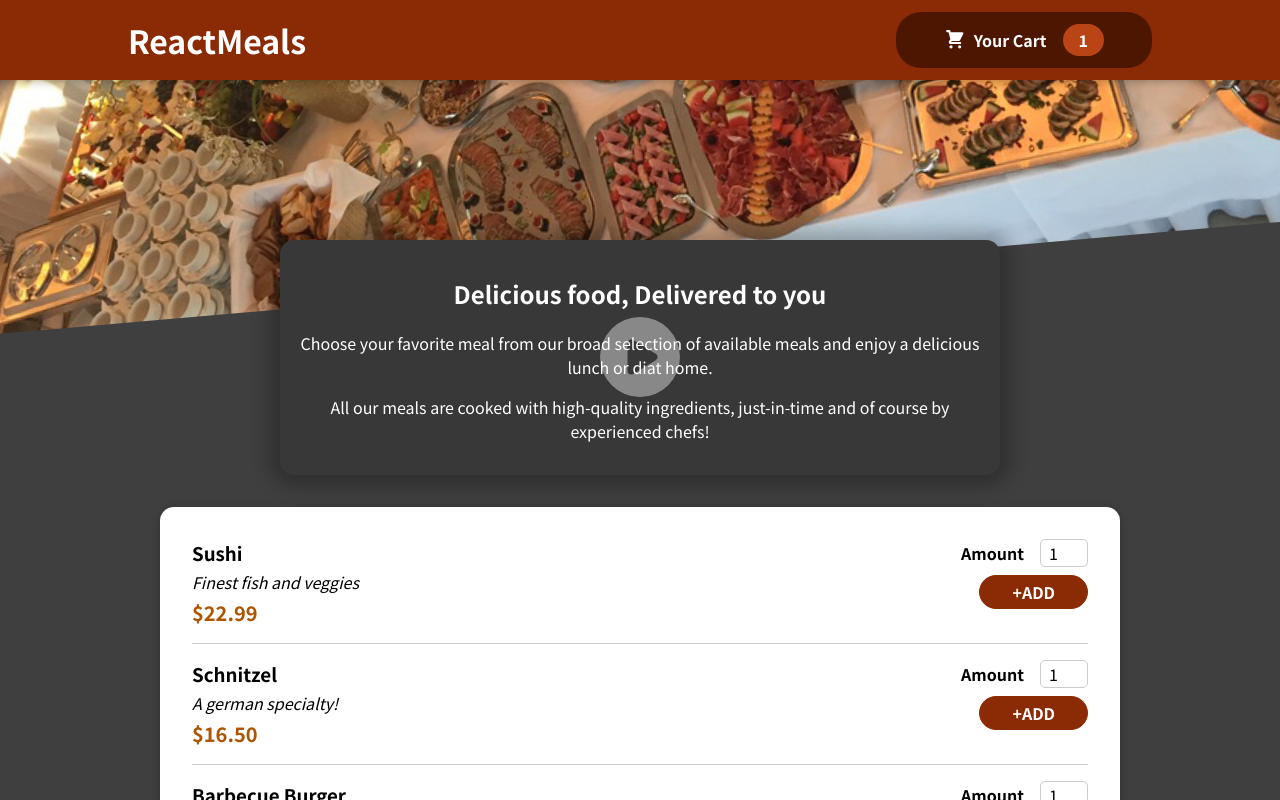
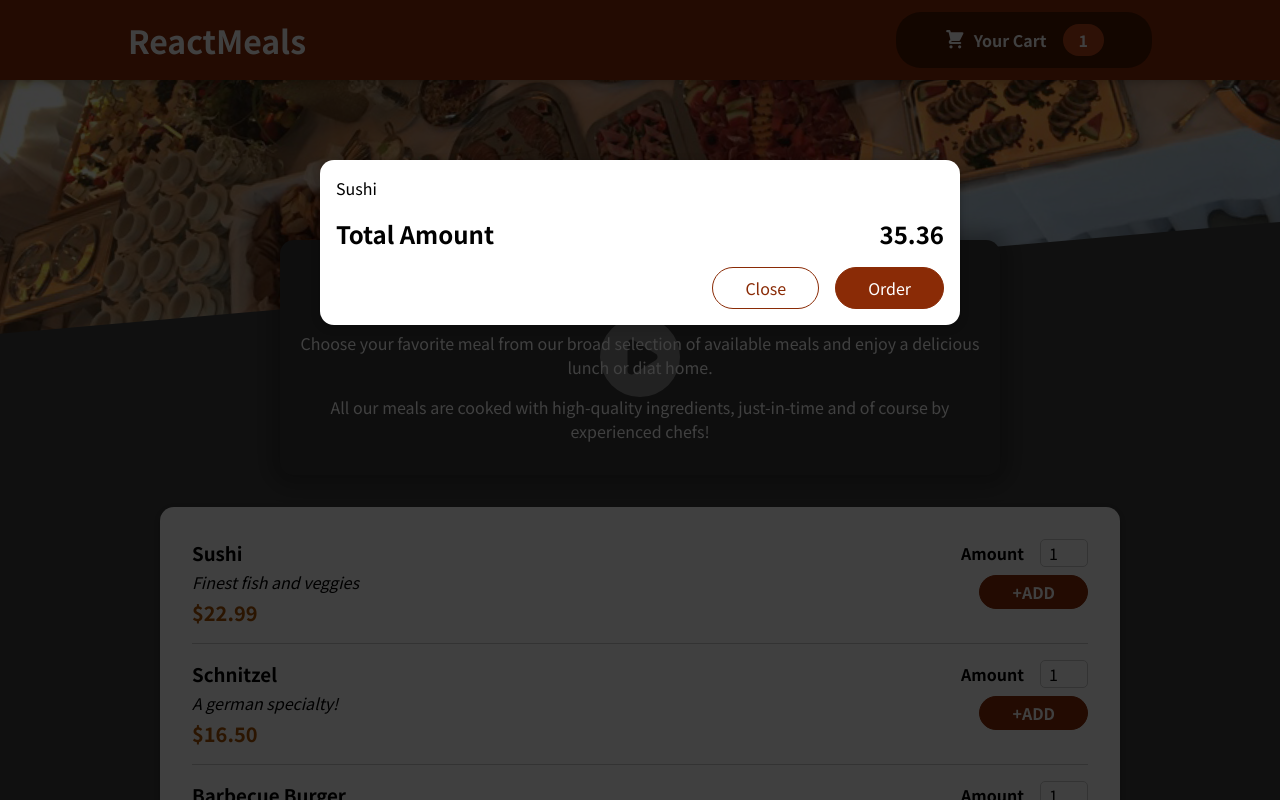
Before and after one commit to FarhanKhan7749/Creating-a-Restaurant-Website, a React (Create React App) app: page / in a window 1280 px wide. Shown: the top 800 px of the page. Built offline with nearby package versions, Linux system fonts and the light colour scheme.

Commit message:
Making a hard Coded Cart without any Functionality

```diff
--- a/public/index.html
+++ b/public/index.html
@@ -28,6 +28,8 @@
   </head>
   <body>
     <noscript>You need to enable JavaScript to run this app.</noscript>
+    <div id="backdroop-root"></div>
+    <div id="overlay-root"></div>
     <div id="root"></div>
     <!--
       This HTML file is a template.
--- a/src/App.js
+++ b/src/App.js
@@ -1,4 +1,5 @@
 import React from "react";
+import Cart from "./component/Cart/Cart";
 import Header from "./component/Layout/Header";
 import Meals from "./component/Meals/Meals";
 //import MealsSummary from "./component/Meals/MealsSummary";
@@ -6,6 +7,7 @@
 function App() {
   return (
     <React.Fragment>
+      <Cart />
       <Header />
       <main>
         <Meals></Meals>
--- /dev/null
+++ b/src/component/Cart/Cart.js
@@ -0,0 +1,25 @@
+import Modal from '../UI/Modal';
+import classes from './Cart.module.css';
+
+const Cart = (props) => {
+    const cartItem = <ul className={classes['cart-items']}>{[
+        { id: 'c1', name: 'Sushi', amount: 2, price: 12.99 }
+        ].map((item) => <li>{item.name}</li>)}</ul>;
+
+    return (
+        <Modal>
+            {cartItem}
+            <div className={classes.total}>
+                <span>Total Amount</span>
+                <span>35.36</span>
+            </div>
+            <div className={classes.actions}>
+                <button className={classes['button--alt']}>Close</button>
+                <button className={classes.button}>Order</button>
+            </div>
+            <div></div>
+        </Modal>
+    )
+};
+
+export default Cart;
--- /dev/null
+++ b/src/component/Cart/Cart.module.css
@@ -0,0 +1,46 @@
+.cart-items {
+    list-style: none;
+    margin: 0;
+    padding: 0;
+    max-height: 20rem;
+    overflow: auto;
+  }
+
+  .total {
+    display: flex;
+    justify-content: space-between;
+    align-items: center;
+    font-weight: bold;
+    font-size: 1.5rem;
+    margin: 1rem 0;
+  }
+
+  .actions {
+    text-align: right;
+  }
+
+  .actions button {
+    font: inherit;
+    cursor: pointer;
+    background-color: transparent;
+    border: 1px solid #8a2b06;
+    padding: 0.5rem 2rem;
+    border-radius: 25px;
+    margin-left: 1rem;
+  }
+
+  .actions button:hover,
+  .actions button:active {
+    background-color: #5a1a01;
+    border-color: #5a1a01;
+    color: white;
+  }
+
+  .actions .button--alt {
+    color: #8a2b06;
+  }
+
+  .actions .button {
+    background-color: #8a2b06;
+    color: white;
+  }
--- a/src/component/Meals/AvailableMeals.js
+++ b/src/component/Meals/AvailableMeals.js
@@ -28,13 +28,14 @@
   },
 ];
 
-const AvailableMeals = () =>{
-    const mealsList = DUMMY_MEALS.map( (meal) =>
+const AvailableMeals = () => {
+  const mealsList = DUMMY_MEALS.map((meal) =>
     <MealsItems
-            key = {meal.id}
-            name = {meal.name}
-            description = {meal.description}
-            price = {meal.price}
+      id={meal.id}
+      key={meal.id}
+      name={meal.name}
+      description={meal.description}
+      price={meal.price}
     />
   );
   return (
--- a/src/component/Meals/MealItems/MealItemsForm.js
+++ b/src/component/Meals/MealItems/MealItemsForm.js
@@ -1,11 +1,11 @@
 import Input from '../../UI/Input';
 import classes from './MealItemsForm.module.css';
 
-const MealItemsForm = () => {
+const MealItemsForm = (props) => {
     return(
         <form className={classes.form}>
             <Input label="Amount" input={{
-                id:'amount',
+                id:'amount_' + props.id,
                 type: 'number',
                 min: '1',
                 max: '5',
--- /dev/null
+++ b/src/component/UI/Modal.js
@@ -0,0 +1,25 @@
+import React from "react";
+import classes from './Modal.module.css'
+import ReactDOM from 'react-dom'
+const Modal = (props) => {
+    const Backdrop = (props) => {
+        return <div className={classes.backdrop} onClick={props.onConfirm} />
+      };
+
+      const ModalOverlay = (props) => {
+        return (
+            <div className={classes.modal}>
+                <div className={classes.content}>{props.children}</div>
+            </div>
+        )
+      };
+
+      return(
+        <React.Fragment>
+            {ReactDOM.createPortal(<Backdrop />, document.getElementById('backdroop-root'))}
+            {ReactDOM.createPortal(<ModalOverlay>{props.children}</ModalOverlay>, document.getElementById('overlay-root'))}
+        </React.Fragment>
+      )
+};
+
+export default Modal;
--- /dev/null
+++ b/src/component/UI/Modal.module.css
@@ -0,0 +1,40 @@
+.backdrop {
+    position: fixed;
+    top: 0;
+    left: 0;
+    width: 100%;
+    height: 100vh;
+    z-index: 20;
+    background-color: rgba(0, 0, 0, 0.75);
+  }
+
+  .modal {
+    position: fixed;
+    top: 20vh;
+    left: 5%;
+    width: 90%;
+    background-color: white;
+    padding: 1rem;
+    border-radius: 14px;
+    box-shadow: 0 2px 8px rgba(0, 0, 0, 0.25);
+    z-index: 30;
+    animation: slide-down 300ms ease-out forwards;
+  }
+
+  @media (min-width: 768px) {
+    .modal {
+      width: 40rem;
+      left: calc(50% - 20rem);
+    }
+  }
+
+  @keyframes slide-down {
+    from {
+      opacity: 0;
+      transform: translateY(-3rem);
+    }
+    to {
+      opacity: 1;
+      transform: translateY(0);
+    }
+  }
```
Lines whose indentation alone changed are shown as unchanged.
